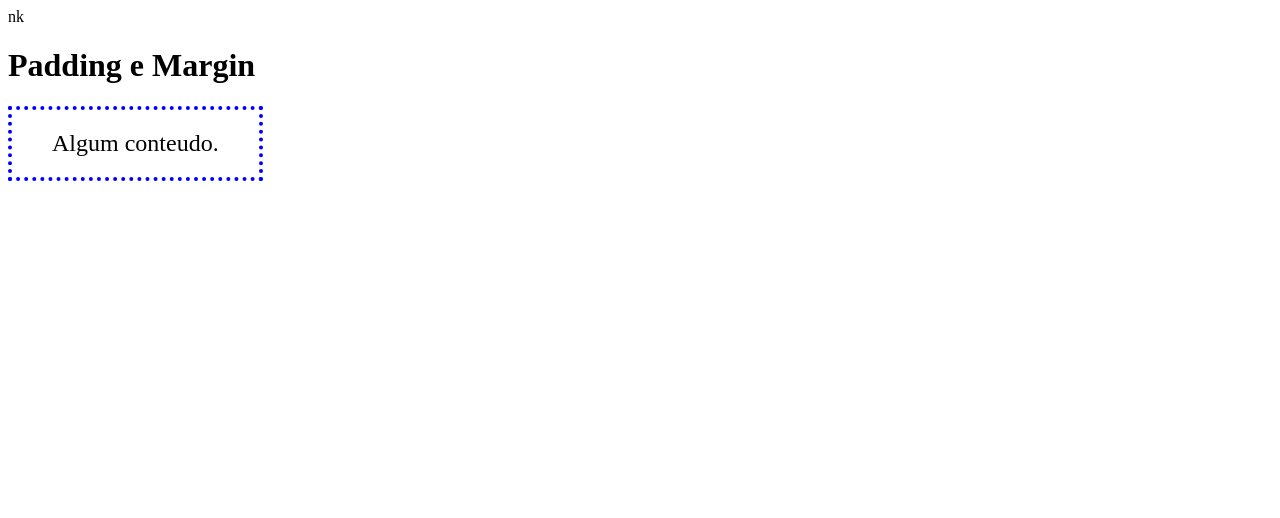
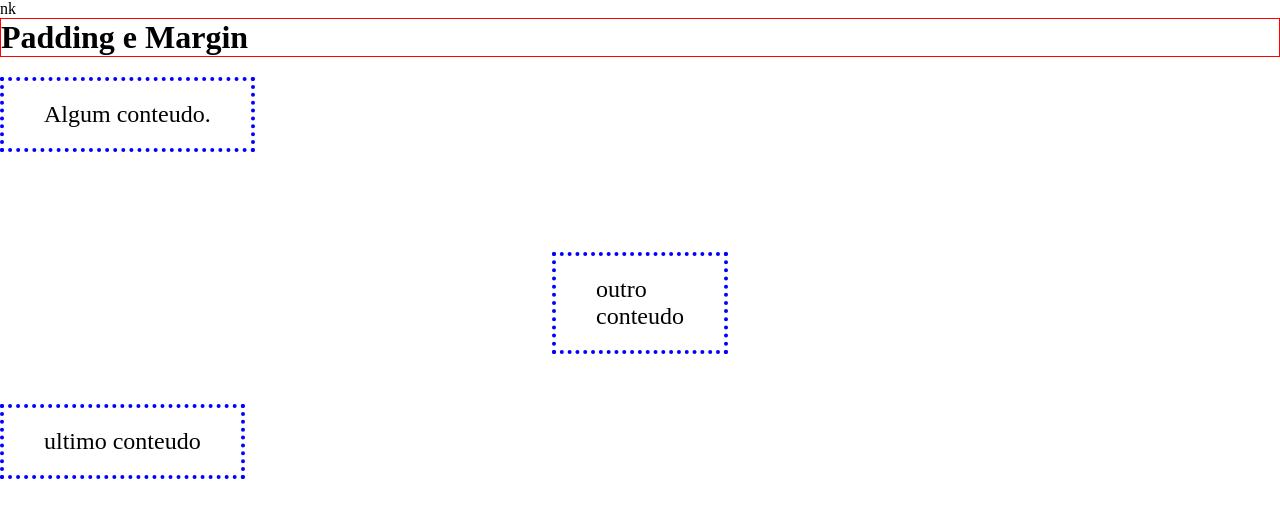
Before and after one commit to NicolasMartins24/aulas_html_css, a plain HTML site: page 5_BOX_MODEL/2_padding_margin/index.html in a window 1280 px wide. Drawn offline with Linux system fonts and the light colour scheme.

Commit message:
fechamento do width

```diff
--- a/5_BOX_MODEL/2_padding_margin/index.html
+++ b/5_BOX_MODEL/2_padding_margin/index.html
@@ -10,8 +10,15 @@
 <body>
     <h1>Padding e Margin</h1>
 
-    <div>
+    <div class="algum">
         Algum conteudo.
+    </div>
+
+    <div class="outro">
+        outro <br> conteudo
+    </div>
+    <div class="ultimo">
+        ultimo conteudo
     </div>
 </body>
 </html>
--- a/5_BOX_MODEL/2_padding_margin/style.css
+++ b/5_BOX_MODEL/2_padding_margin/style.css
@@ -1,3 +1,12 @@
+* {
+    margin: 0;
+}
+
+
+
+
+
+
 div {
     border: 4px dotted #00f;
     width: fit-content;
@@ -25,3 +34,24 @@ div {
     padding-inline: 40px;
     padding-block: 20px;
 }
+
+h1 {
+    border: 1px solid red;
+    margin-bottom: 20px;
+
+}
+
+
+.algum {
+    margin-bottom: 100px;
+
+}
+
+.ultimo {
+    margin-top: 50px;
+
+}
+
+.outro {
+    margin-inline: auto;
+}
```
